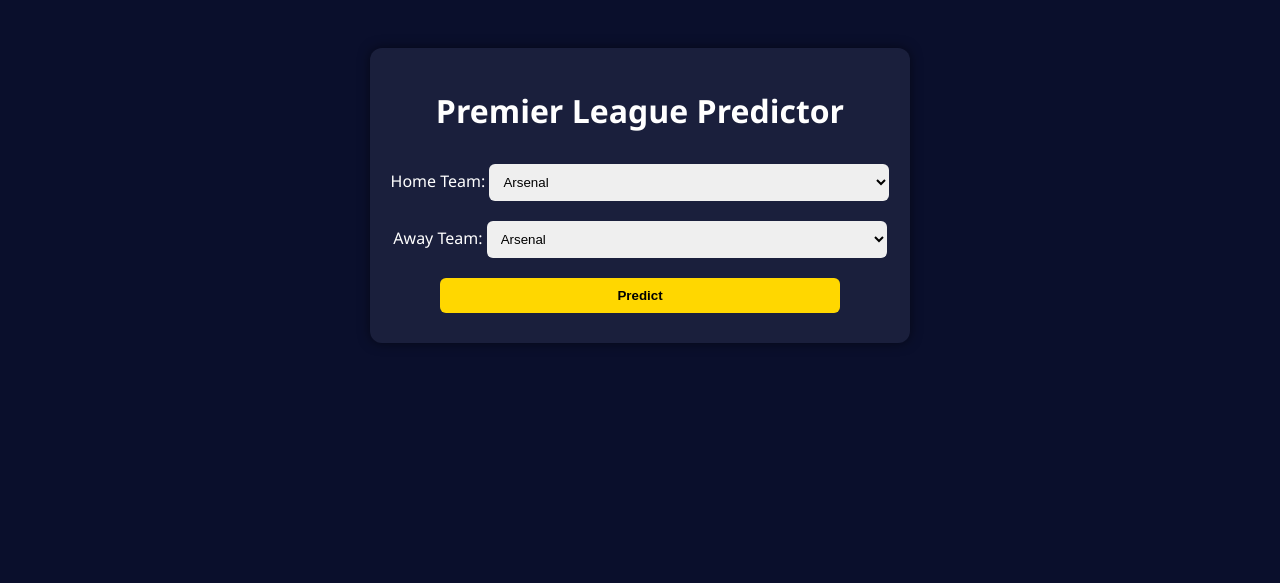
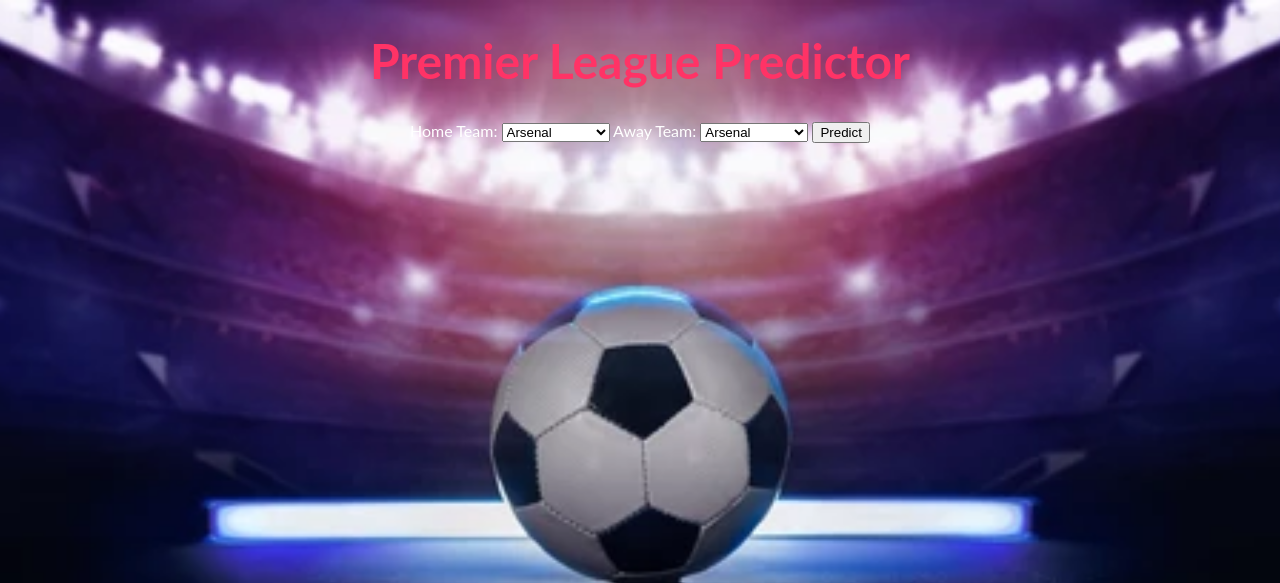
Before and after one commit to Stelfox86/Premier-League-Predictor, a Flask app: page / in a window 1280 px wide. Shown: the top 583 px of the page. Run offline with Flask 3, Linux system fonts and the light colour scheme; parts of the project's set-up code (start-up, migrations or seed data) failed here and were passed over.

Commit message:
Fix background image path for deployment

```diff
--- a/static/style.css
+++ b/static/style.css
@@ -1,36 +1,41 @@
 body {
-  font-family: 'Segoe UI', sans-serif;
-  background-color: #0a0f2c;
-  color: white;
-  text-align: center;
-  padding-top: 40px;
+    margin: 0;
+    font-family: 'Lato', sans-serif;
+    background: url('/static/stadium.jpg') no-repeat center center fixed;
+    background-size: cover;
+    color: white;
+}
+
+.overlay {
+    background: rgba(0, 0, 0, 0.7);
+    min-height: 100vh;
+    padding: 2rem;
 }
 
 .container {
-  width: 90%;
-  max-width: 500px;
-  margin: auto;
-  background-color: #1a1f3c;
-  padding: 20px;
-  border-radius: 12px;
-  box-shadow: 0 0 12px rgba(0,0,0,0.5);
+    max-width: 700px;
+    margin: auto;
+    text-align: center;
 }
 
-select, button {
-  width: 80%;
-  padding: 10px;
-  margin: 10px 0;
-  border-radius: 6px;
-  border: none;
+h1 {
+    font-size: 3rem;
+    margin-bottom: 2rem;
+    color: #ff3366;
 }
 
-button {
-  background-color: gold;
-  color: black;
-  font-weight: bold;
-  cursor: pointer;
+.fixtures {
+    display: flex;
+    flex-direction: column;
+    gap: 1rem;
 }
 
-.result h2 {
-  color: gold;
+.fixture-card {
+    background: rgba(255, 255, 255, 0.1);
+    padding: 1rem;
+    border-radius: 10px;
+    font-size: 1.2rem;
+    display: flex;
+    justify-content: space-between;
+    align-items: center;
 }
```
